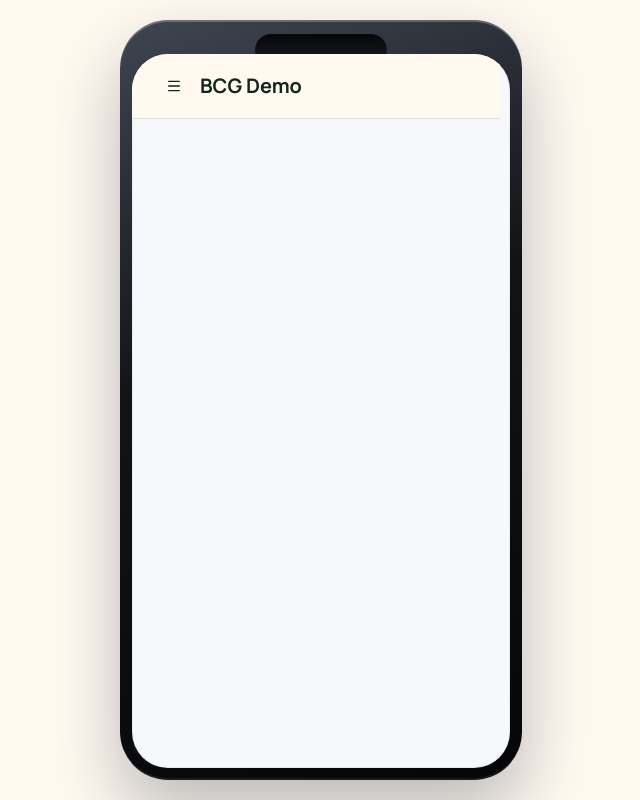
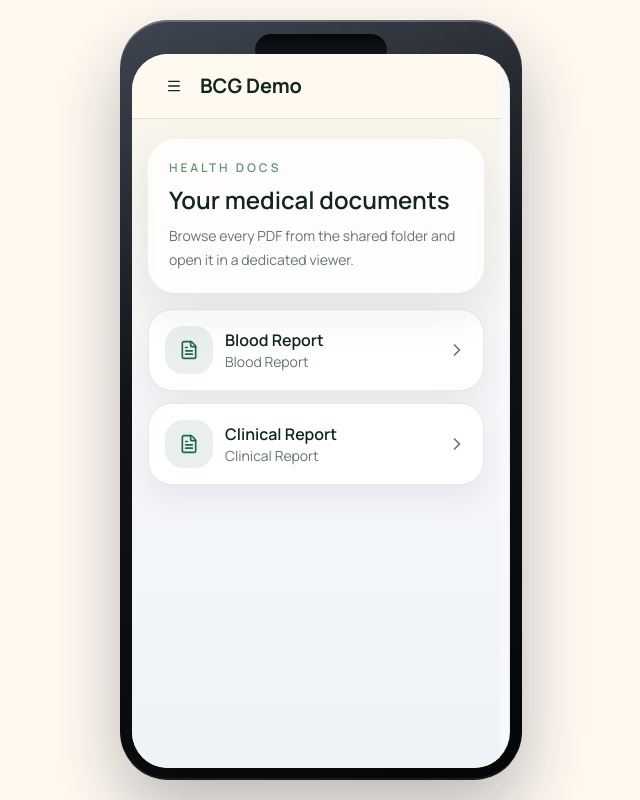
Before and after one commit to DateYourCity/chefftreff-hackathon-2026, a Next.js app: page /health_docs in a window 1280 px wide. Shown: the whole page, without its empty margins (319-959 px from the left). Built offline with nearby package versions, Linux system fonts and the light colour scheme.

Commit message:
Implement health_docs

```diff
--- /dev/null
+++ b/src/app/health_docs/[document]/page.tsx
@@ -0,0 +1,68 @@
+import Link from "next/link";
+import { notFound } from "next/navigation";
+import { ChevronLeft, ExternalLink, FileText } from "lucide-react";
+import { getHealthDocs } from "@/lib/health-docs";
+
+export async function generateStaticParams() {
+    const docs = await getHealthDocs();
+
+    return docs.map((doc) => ({
+        document: doc.id,
+    }));
+}
+
+export default async function HealthDocViewerPage(
+    props: PageProps<"/health_docs/[document]">,
+) {
+    const params = await props.params;
+    const docs = await getHealthDocs();
+    const documentName = decodeURIComponent(params.document);
+    const doc = docs.find((entry) => entry.id === documentName);
+
+    if (!doc) {
+        notFound();
+    }
+
+    const pdfUrl = `/health_docs/${encodeURIComponent(doc.file_name)}`;
+
+    return (
+        <section className="flex min-h-full flex-col bg-[linear-gradient(180deg,#f6f7fb_0%,#edf2f7_100%)]">
+            <div className="border-b border-border/70 bg-white/90 px-4 py-3 backdrop-blur">
+                <Link
+                    href="/health_docs"
+                    className="inline-flex items-center gap-2 text-sm font-semibold text-primary"
+                >
+                    <ChevronLeft className="h-4 w-4" />
+                    All documents
+                </Link>
+                <div className="mt-3 flex items-start gap-3">
+                    <div className="flex h-11 w-11 items-center justify-center rounded-2xl bg-primary/10 text-primary">
+                        <FileText className="h-5 w-5" />
+                    </div>
+                    <div className="min-w-0">
+                        <p className="text-base font-semibold text-foreground">{doc.label}</p>
+                    </div>
+                </div>
+            </div>
+
+            <div className="flex flex-1 flex-col gap-3 p-4">
+                <Link
+                    href={pdfUrl}
+                    target="_blank"
+                    className="inline-flex items-center justify-center gap-2 rounded-full border border-border bg-white px-4 py-2 text-sm font-semibold text-foreground shadow-sm transition-colors hover:bg-muted"
+                >
+                    Open PDF in new tab
+                    <ExternalLink className="h-4 w-4" />
+                </Link>
+
+                <div className="flex-1 overflow-hidden rounded-[28px] border border-border/70 bg-white shadow-[0_18px_45px_rgba(15,23,42,0.08)]">
+                    <iframe
+                        title={doc.label}
+                        src={pdfUrl}
+                        className="h-full min-h-[640px] w-full"
+                    />
+                </div>
+            </div>
+        </section>
+    );
+}
--- a/src/app/health_docs/page.tsx
+++ b/src/app/health_docs/page.tsx
@@ -1,3 +1,44 @@
-export default function HealthDocsPage() {
-    return null;
+import Link from "next/link";
+import { ChevronRight, FileText } from "lucide-react";
+import { getHealthDocs } from "@/lib/health-docs";
+
+export default async function HealthDocsPage() {
+    const docs = await getHealthDocs();
+
+    return (
+        <section className="min-h-full bg-[linear-gradient(180deg,#f8f5eb_0%,#f4f6fb_52%,#eef3f8_100%)] px-4 py-5">
+            <div className="rounded-[28px] border border-white/70 bg-white/80 p-5 shadow-[0_20px_45px_rgba(15,23,42,0.08)] backdrop-blur">
+                <p className="text-xs font-semibold uppercase tracking-[0.24em] text-primary/70">
+                    Health Docs
+                </p>
+                <h1 className="mt-2 text-2xl font-semibold text-foreground">
+                    Your medical documents
+                </h1>
+                <p className="mt-2 text-sm leading-6 text-muted-foreground">
+                    Browse every PDF from the shared folder and open it in a dedicated viewer.
+                </p>
+            </div>
+
+            <div className="mt-4 space-y-3">
+                {docs.map((doc) => (
+                    <Link
+                        key={doc.id}
+                        href={doc.href}
+                        className="flex items-center gap-3 rounded-[24px] border border-border/70 bg-white px-4 py-4 shadow-[0_14px_32px_rgba(15,23,42,0.06)] transition-transform transition-colors hover:-translate-y-0.5 hover:bg-primary/5"
+                    >
+                        <div className="flex h-12 w-12 shrink-0 items-center justify-center rounded-2xl bg-primary/10 text-primary">
+                            <FileText className="h-5 w-5" />
+                        </div>
+                        <div className="min-w-0 flex-1">
+                            <p className="truncate text-base font-semibold text-foreground">
+                                {doc.label}
+                            </p>
+                            <p className="truncate text-sm text-muted-foreground">{doc.label}</p>
+                        </div>
+                        <ChevronRight className="h-5 w-5 shrink-0 text-muted-foreground" />
+                    </Link>
+                ))}
+            </div>
+        </section>
+    );
 }
--- a/src/components/ui/navbar.tsx
+++ b/src/components/ui/navbar.tsx
@@ -13,7 +13,7 @@ import { cn } from "@/lib/utils"
 import Link from "next/link"
 
 // Simple logo component for the navbar
-const Logo = (props: React.SVGAttributes<SVGElement>) => {
+const Logo = (props: React.SVGProps<SVGSVGElement>) => {
     return (
         <svg
             aria-label="Logo"
@@ -23,7 +23,7 @@ const Logo = (props: React.SVGAttributes<SVGElement>) => {
             viewBox="0 0 324 323"
             width="1em"
             xmlns="http://www.w3.org/2000/svg"
-            {...(props as any)}
+            {...props}
         >
             <rect fill="currentColor" height="323" rx="161.5" width="323" x="0.5" />
             <circle cx="162" cy="161.5" fill="white" r="60" />
@@ -32,7 +32,7 @@ const Logo = (props: React.SVGAttributes<SVGElement>) => {
 }
 
 // Hamburger icon component
-const HamburgerIcon = ({ className, ...props }: React.SVGAttributes<SVGElement>) => (
+const HamburgerIcon = ({ className, ...props }: React.SVGProps<SVGSVGElement>) => (
     <svg
         aria-label="Menu"
         className={cn("pointer-events-none", className)}
@@ -46,7 +46,7 @@ const HamburgerIcon = ({ className, ...props }: React.SVGAttributes<SVGElement>)
         viewBox="0 0 24 24"
         width={16}
         xmlns="http://www.w3.org/2000/svg"
-        {...(props as any)}
+        {...props}
     >
         <path
             className="origin-center -translate-y-[7px] transition-all duration-300 ease-[cubic-bezier(.5,.85,.25,1.1)] group-aria-expanded:translate-x-0 group-aria-expanded:translate-y-0 group-aria-expanded:rotate-[315deg]"
@@ -70,7 +70,7 @@ export interface NavbarNavLink {
     active?: boolean
 }
 
-export interface NavbarProps extends React.HTMLAttributes<HTMLElement> {
+export interface NavbarProps extends React.ComponentPropsWithoutRef<"header"> {
     className?: string
 }
 
@@ -127,7 +127,7 @@ export const Navbar = React.forwardRef<HTMLElement, NavbarProps>(
                     className,
                 )}
                 ref={combinedRef}
-                {...(props as any)}
+                {...props}
             >
                 <div className="container mx-auto flex h-16 max-w-screen-2xl items-center justify-between gap-4">
                     {/* Left side */}
--- /dev/null
+++ b/src/lib/health-docs.ts
@@ -0,0 +1,34 @@
+import { readdir } from "fs/promises";
+import path from "path";
+
+export interface HealthDocFile {
+    href: string;
+    id: string;
+    label: string;
+    file_name: string;
+}
+
+const healthDocsDirectory = path.join(process.cwd(), "public", "health_docs");
+
+function formatDocumentLabel(fileName: string) {
+    return fileName
+        .replace(/\.pdf$/i, "")
+        .split(/[_-]+/)
+        .filter(Boolean)
+        .map((part) => part.charAt(0).toUpperCase() + part.slice(1))
+        .join(" ");
+}
+
+export async function getHealthDocs(): Promise<HealthDocFile[]> {
+    const entries = await readdir(healthDocsDirectory, { withFileTypes: true });
+
+    return entries
+        .filter((entry) => entry.isFile() && entry.name.toLowerCase().endsWith(".pdf"))
+        .map((entry) => ({
+            href: `/health_docs/${encodeURIComponent(entry.name.replace(/\.pdf$/i, ""))}`,
+            id: entry.name.replace(/\.pdf$/i, ""),
+            label: formatDocumentLabel(entry.name),
+            file_name: entry.name,
+        }))
+        .sort((left, right) => left.label.localeCompare(right.label));
+}
```
Also changed, not shown: 2 other files (tests, documents, lock files or other folders).
